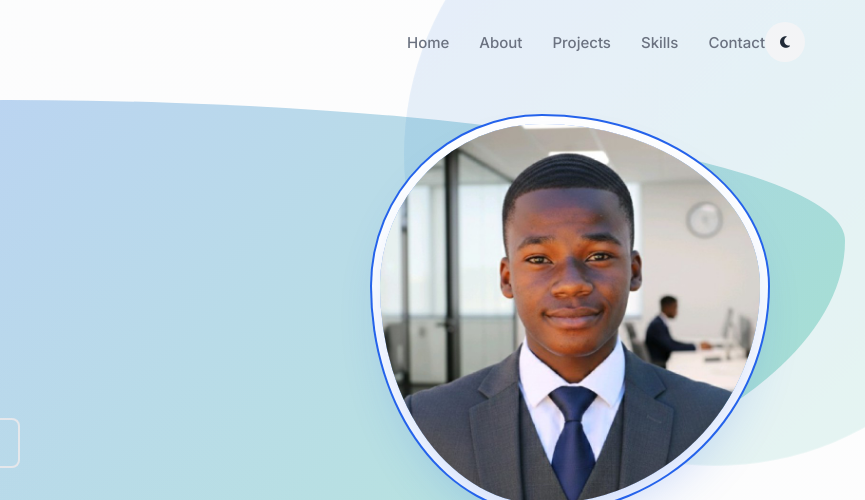
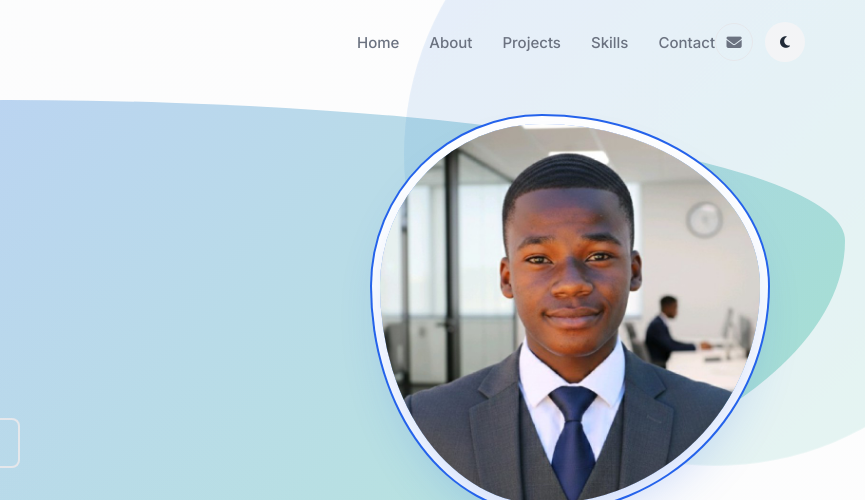
Before and after one commit to alvingavi0/calvin-portfolio, a website: page index.html in a window 1280 px wide. Shown: the top 500 px of the page, 415-1280 px from the left. Drawn offline with Linux system fonts and the light colour scheme.

Commit message:
Add responsive mail icon to facilitate contact via mailto

```diff
--- a/index.html
+++ b/index.html
@@ -46,6 +46,9 @@
                         <li><a href="contact.html" class="nav-link">Contact</a></li>
                     </ul>
                 <div class="nav-actions">
+                    <a class="header-mail" href="mailto:WanyamaCalvinOtieno254@gmail.com" aria-label="Email Calvin" title="Email Calvin">
+                        <i class="fas fa-envelope"></i>
+                    </a>
                     <button class="theme-toggle" id="theme-toggle" aria-label="Toggle dark mode">
                         <i class="fas fa-moon"></i>
                     </button>
--- a/style.css
+++ b/style.css
@@ -88,7 +88,9 @@ input, textarea { font-family: inherit; border: none; outline: none; }
 .nav-link::after { content: ''; position: absolute; bottom: 0; left: 0; width: 0; height: 2px; background: var(--primary-color); transition: width var(--transition-normal); }
 .nav-link:hover::after, .nav-link.active::after { width: 100%; }
 .nav-link:hover, .nav-link.active { color: var(--primary-color); }
-.nav-actions { display: flex; align-items: center; gap: 15px; }
+ .nav-actions { display: flex; align-items: center; gap: 12px; }
+ .header-mail { display: flex; align-items: center; justify-content: center; width: 38px; height: 38px; border-radius: 50%; border: 1px solid var(--border-color); color: var(--text-secondary); font-size: 0.95rem; transition: all var(--transition-normal); }
+ .header-mail:hover { background: var(--primary-color); color: #fff; border-color: var(--primary-color); transform: translateY(-1px); }
 .theme-toggle { width: 40px; height: 40px; border-radius: var(--radius-full); background: var(--bg-tertiary); color: var(--text-primary); display: flex; align-items: center; justify-content: center; }
 .theme-toggle:hover { background: var(--primary-color); color: white; }
 .hamburger { display: none; width: 30px; height: 20px; position: relative; background: transparent; }
```
